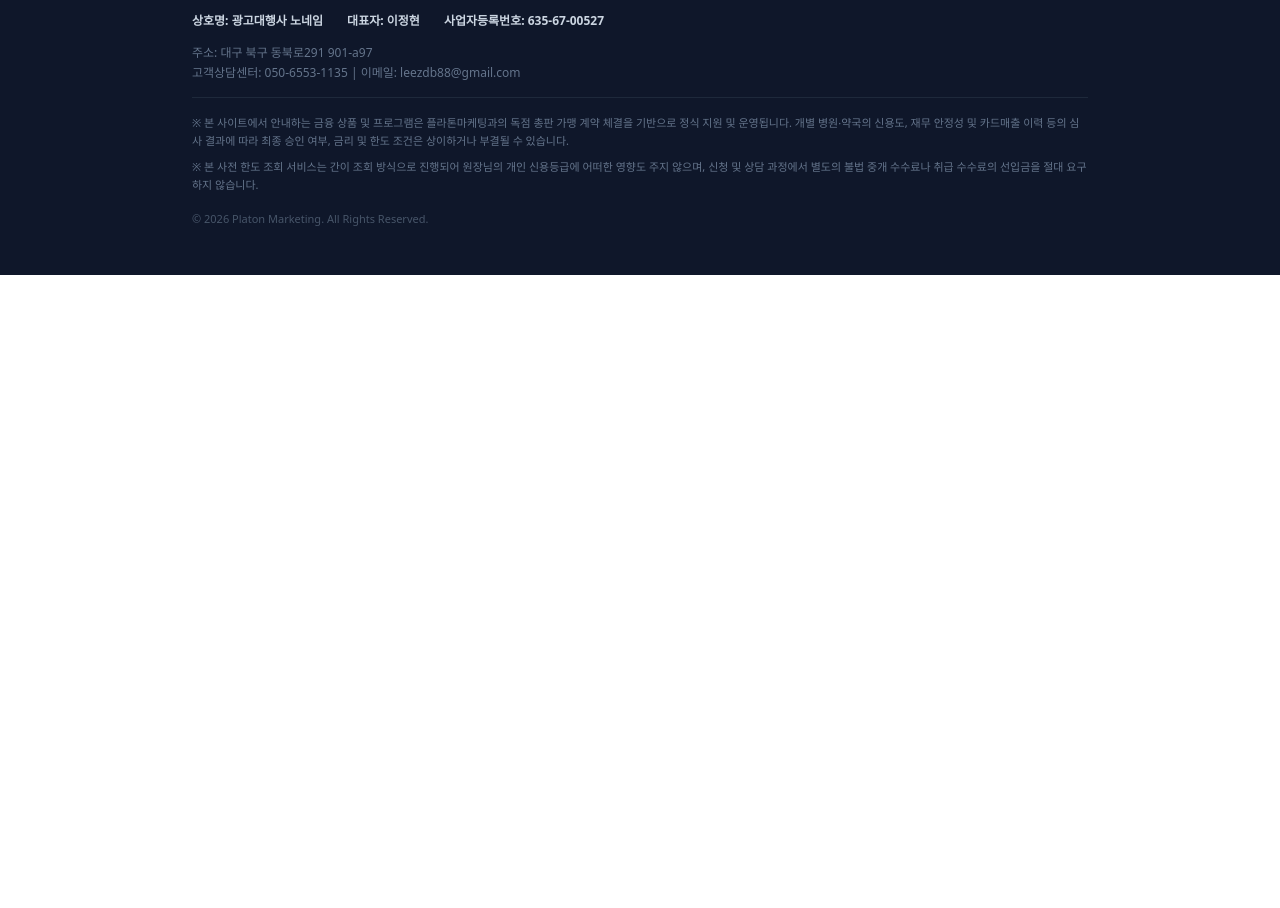
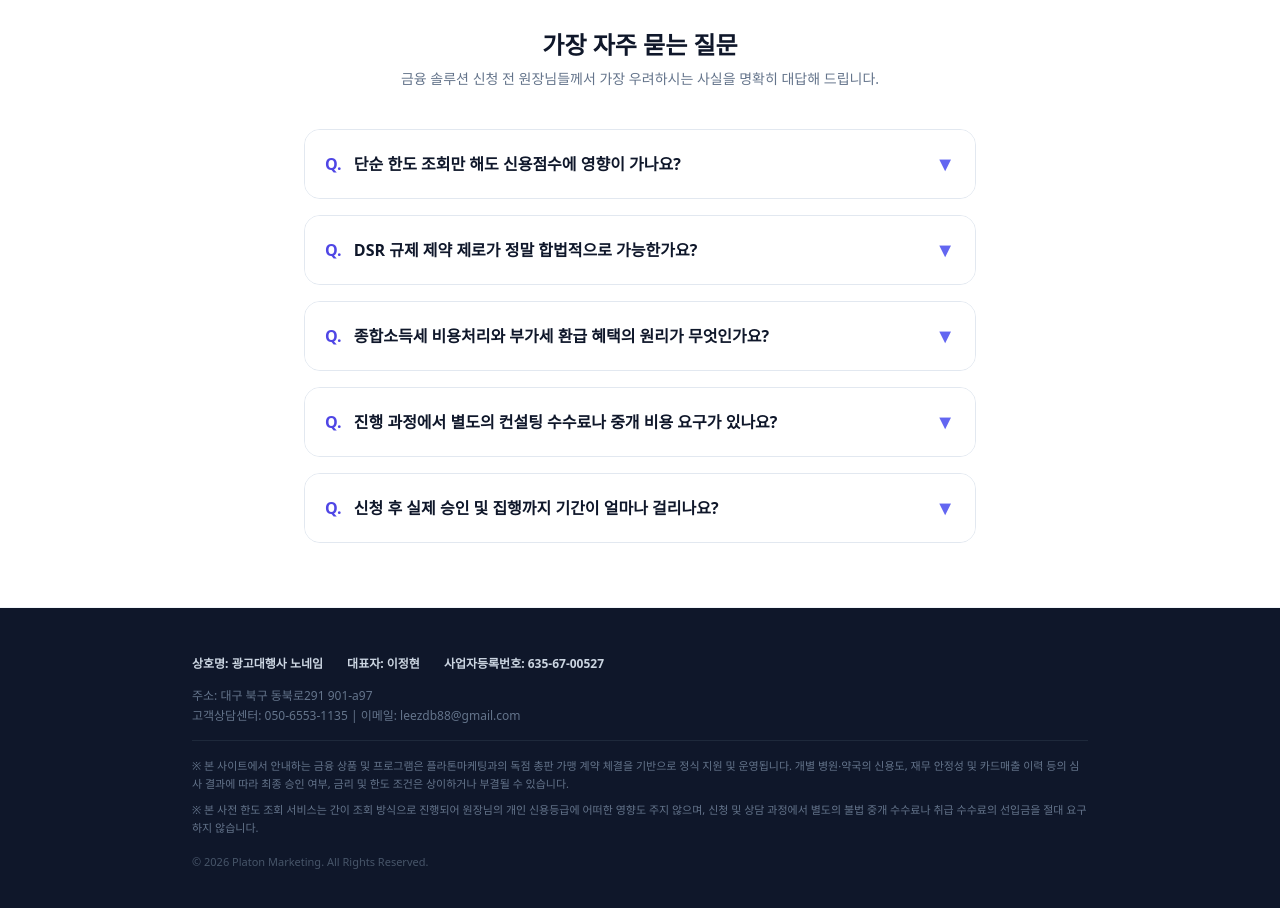
Before and after one commit to DanielJH1135/Mediplaton, a React (Vite) app: page / in a window 1280 px wide. Shown: the part 1580-2488 px from the top of the page. Before the commit the page ends 1855 px from the top, so only its background shows below. Built offline with nearby package versions, Linux system fonts and the light colour scheme; no server answers.

Commit message:
화면중간 QNA 추가

```diff
--- a/src/LandingPage.jsx
+++ b/src/LandingPage.jsx
@@ -9,6 +9,13 @@ export default function LandingPage() {
     funds: '1억원 내외'
   });
   const [isSubmitting, setIsSubmitting] = useState(false);
+
+  // 🔥 Q&A 아코디언 상태 관리 토글 (클릭 시 열리고 닫히는 기능)
+  const [activeFaq, setActiveFaq] = useState(null);
+
+  const toggleFaq = (index) => {
+    setActiveFaq(activeFaq === index ? null : index);
+  };
 
   // 1. 매체사 광고 추적 픽셀 엔진 (PageView)
   useEffect(() => {
@@ -31,7 +38,7 @@ export default function LandingPage() {
     e.preventDefault();
     setIsSubmitting(true);
 
-    // 🔒 외부인은 절대 알 수 없는 내부 보안 릴레이 주소 배치
+    // 🔒 내부 보안 릴레이 서버리스 주소
     const GAS_WEB_APP_URL = "/api/submit";
 
     try {
@@ -43,7 +50,6 @@ export default function LandingPage() {
       const resData = await response.json();
 
       if (resData.result === 'success') {
-
         // 2. 광고 매체사 전환(Lead) 스크립트 발사
         if (window.gtag) window.gtag('event', 'generate_lead', { currency: 'KRW', value: 0 });
         if (window.fbq) window.fbq('track', 'Lead');
@@ -56,11 +62,35 @@ export default function LandingPage() {
       }
     } catch (error) {
       console.error(error);
-      alert('서ver 연결 실패. 네트워크 상태를 확인해 주세요.');
+      alert('서버 연결 실패. 네트워크 상태를 확인해 주세요.');
     } finally {
       setIsSubmitting(false);
     }
   };
+
+  // FAQ 데이터 구조 정의
+  const faqData = [
+    {
+      q: "단순 한도 조회만 해도 신용점수에 영향이 가나요?",
+      a: "아니요, 전혀 영향이 없습니다. 본 서비스는 정식 금융권 가이드라인을 준수하는 간이 사전 심사 방식으로 진행되므로, 단순 한도 확인만으로는 신용점수 하락이나 타 금융권 조회 이력이 남지 않으니 안심하고 조회하셔도 됩니다."
+    },
+    {
+      q: "DSR 규제 제약 제로가 정말 합법적으로 가능한가요?",
+      a: "네, 100% 합법적인 금융 구조입니다. 일반 가계 대출이나 시설 자금 대출과 달리, 의료기기 리스 운용 및 자산 유동화 방식을 채택하기 때문에 개인 DSR 부채 비율 산정에서 전면 제외됩니다. 이미 1금융권 기대출 한도가 꽉 차 있으신 원장님들께서도 추가 자금을 대규모로 확보하실 수 있는 핵심 비결입니다."
+    },
+    {
+      q: "종합소득세 비용처리와 부가세 환급 혜택의 원리가 무엇인가요?",
+      a: "매월 발행되는 리스료 세금계산서를 통해 종합소득세 신고 시 전액 합법적인 필요경비(손비) 처리가 인정되어 원장님의 최고 세율 소득 구간 자체를 하향 안정화할 수 있습니다. 또한, 장비 도입 시 발생하는 부가세는 매입세액공제 전담 프로세스를 통해 안전하게 전액 환급받으실 수 있도록 세무 가이드를 함께 지원합니다."
+    },
+    {
+      q: "진행 과정에서 별도의 컨설팅 수수료나 중개 비용 요구가 있나요?",
+      a: "절대 없습니다. 저희 솔루션은 금융사 및 여신전문금융기관과의 정식 업무 가맹 계약에 의해 운영되므로, 원장님께 어떠한 명목의 수수료, 취급 수수료, 진행비 명목의 선입금도 요구하지 않으며 이는 법적으로 전면 금지되어 있습니다."
+    },
+    {
+      q: "신청 후 실제 승인 및 집행까지 기간이 얼마나 걸리나요?",
+      a: "무료 접수 완료 후 영업일 기준 24시간 이내에 전담 메디컬 금융 매니저가 배정되어 1차 비대면 가이드를 드립니다. 이후 정식 심사 승인은 평균 2~3일 내에 완료되며, 최종 계약 조율 후 의료기기 대금 지급 및 자금 집행까지는 평균 1주일 이내에 신속하게 마무리됩니다."
+    }
+  ];
 
   return (
     <div className="min-h-screen bg-slate-50 text-slate-800 font-sans antialiased">
@@ -97,7 +127,7 @@ export default function LandingPage() {
         </div>
       </section>
 
-      {/* 2. 실적 지표 섹션 */}
+      {/* 2. 핵심 요약 실적 지표 섹션 */}
       <section className="py-12 bg-white border-b border-slate-100 px-4">
         <div className="max-w-4xl mx-auto grid grid-cols-2 md:grid-cols-4 gap-6 text-center">
           <div className="p-4">
@@ -202,8 +232,42 @@ export default function LandingPage() {
         </div>
       </section>
 
-      {/* 4. 푸터 섹션 */}
-      <footer className="bg-slate-900 text-slate-400 text-xs py-12 px-4 border-t border-slate-800">
+      {/* 🔥 4. [신설] 원장님 다이렉트 의문 해결 Q&A 섹션 */}
+      <section className="py-16 bg-white border-t border-b border-slate-100 px-4">
+        <div className="max-w-2xl mx-auto">
+          <h2 className="text-2xl font-bold text-center text-slate-900 mb-2">가장 자주 묻는 질문</h2>
+          <p className="text-center text-sm text-slate-500 mb-10">금융 솔루션 신청 전 원장님들께서 가장 우려하시는 사실을 명확히 대답해 드립니다.</p>
+
+          <div className="space-y-4">
+            {faqData.map((faq, index) => {
+              const isOpen = activeFaq === index;
+              return (
+                <div key={index} className="border border-slate-200 rounded-2xl overflow-hidden bg-slate-50 transition-all duration-300">
+                  <button
+                    type="button"
+                    onClick={() => toggleFaq(index)}
+                    className="w-full text-left p-5 font-bold text-sm md:text-base flex items-center justify-between gap-4 bg-white hover:bg-slate-50 transition-colors"
+                  >
+                    <span className="text-slate-900 break-keep"><span className="text-indigo-600 mr-2">Q.</span> {faq.q}</span>
+                    <span className={`text-indigo-500 font-bold text-xl transform transition-transform duration-300 ${isOpen ? 'rotate-180' : ''}`}>
+                      ▼
+                    </span>
+                  </button>
+
+                  <div className={`transition-all duration-300 overflow-hidden ${isOpen ? 'max-h-60 border-t border-slate-150' : 'max-h-0'}`}>
+                    <p className="p-5 text-sm leading-relaxed text-slate-600 bg-slate-50 break-keep">
+                      {faq.a}
+                    </p>
+                  </div>
+                </div>
+              );
+            })}
+          </div>
+        </div>
+      </section>
+
+      {/* 5. 푸터 섹션 */}
+      <footer className="bg-slate-900 text-slate-400 text-xs py-12 px-4">
         <div className="max-w-4xl mx-auto space-y-4">
           <div className="flex flex-wrap gap-x-6 gap-y-2 text-slate-300 font-semibold">
             <span>상호명: 광고대행사 노네임</span>
```
